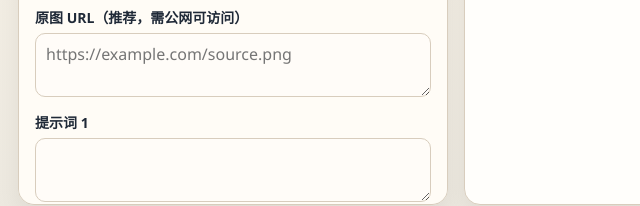
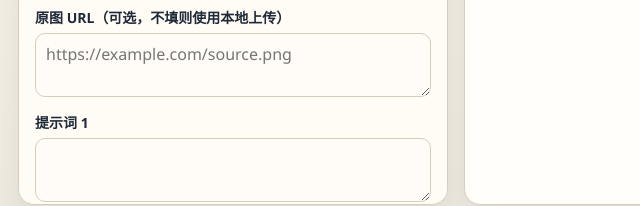
Before and after one commit to xiao222xian/shengtu, a website: page doubao-ai/public/index.html in a window 1280 px wide. Shown: the part 577-783 px from the top of the page, 0-640 px from the left. Drawn offline with Linux system fonts and the light colour scheme.

Commit message:
Modify title and label in index.html
Updated the title and label text for clarity.

```diff
--- a/doubao-ai/public/index.html
+++ b/doubao-ai/public/index.html
@@ -3,7 +3,7 @@
   <head>
     <meta charset="UTF-8" />
     <meta name="viewport" content="width=device-width, initial-scale=1.0" />
-    <title>原图 + 五段提示词生图平台</title>
+    <title>生图平台</title>
     <link rel="stylesheet" href="/style.css" />
   </head>
   <body>
@@ -44,7 +44,7 @@
           </div>
 
           <div>
-            <label for="sourceImageUrl">原图 URL（推荐，需公网可访问）</label>
+            <label for="sourceImageUrl">原图 URL（可选，不填则使用本地上传）</label>
             <textarea id="sourceImageUrl" placeholder="https://example.com/source.png"></textarea>
           </div>
 
```
